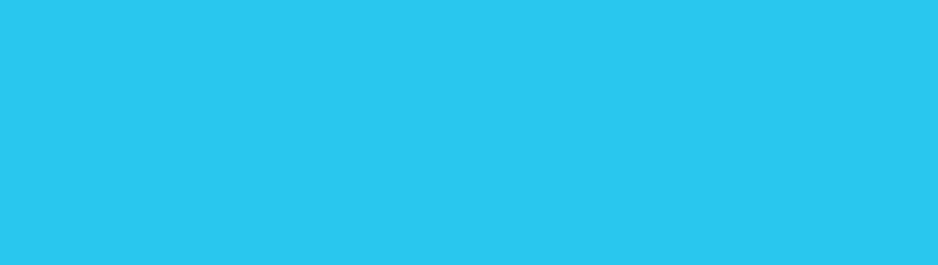
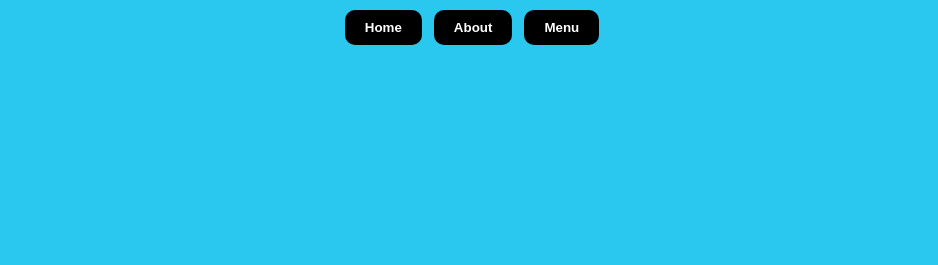
Before and after one commit to yunemak/restaurant-page, a website built with webpack: page src/template.html in a window 1280 px wide. Shown: the top 265 px of the page, without its empty margins (168-1106 px from the left). Built offline with nearby package versions, Linux system fonts and the light colour scheme.

Commit message:
Fix buttons to top

```diff
--- a/src/styles.css
+++ b/src/styles.css
@@ -10,6 +10,11 @@ body {
 	justify-content: center;
 	align-items: center;
 	height: 100vh;
+}
+
+header {
+	position: fixed;
+	top: 10px;
 }
 
 #content {
```
